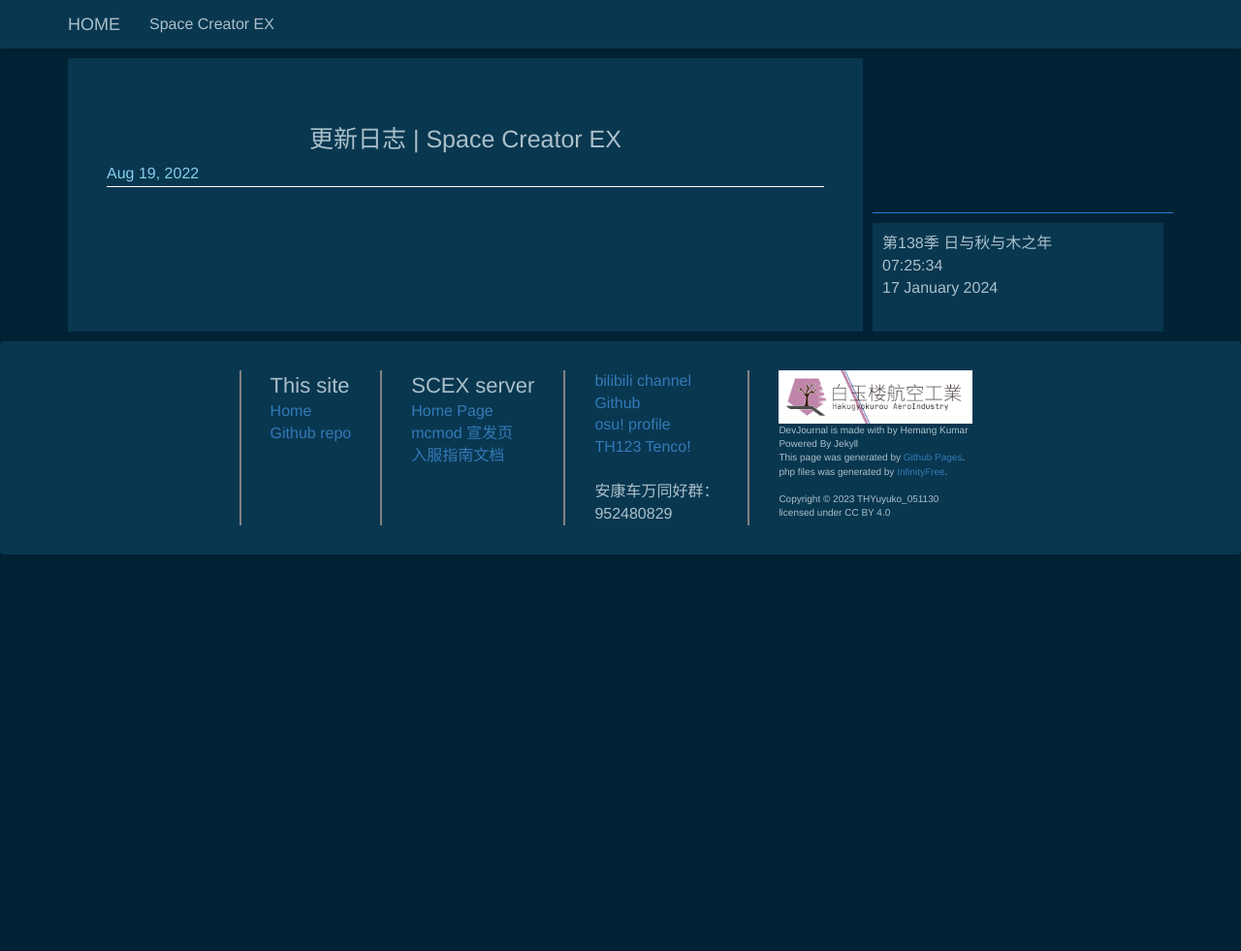
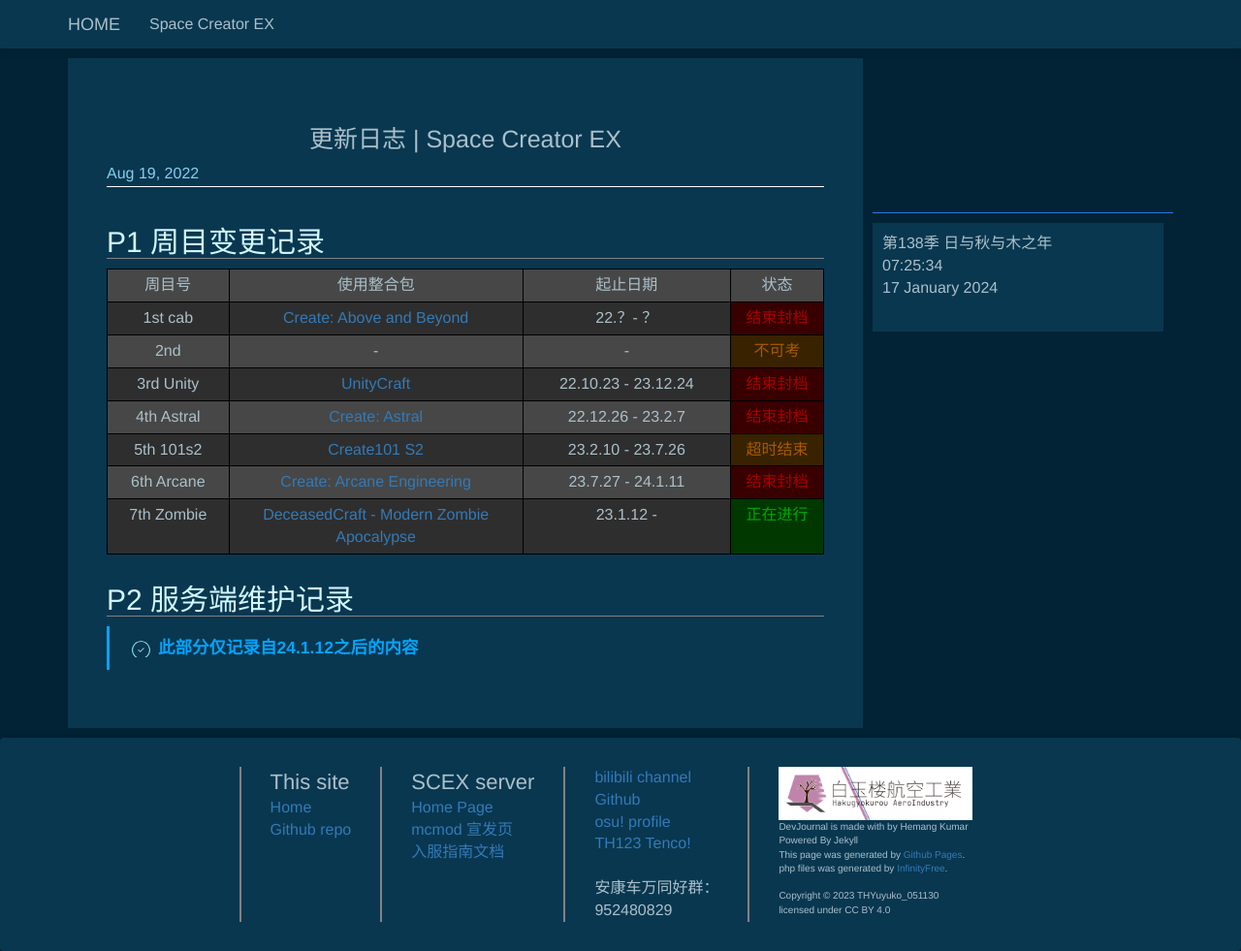
Before and after one commit to x051130x/x051130x.github.io, a Jekyll site: the page built from _posts/2022-8-19-uplog.md, in a window 1280 px wide and 981 px high. Shown: the whole window at 97% size. Built offline with Jekyll 4.4.1, drawn with Linux system fonts in a browser that asks for light colours; nearby versions of some CDN libraries; some web fonts are replaced.

Commit message:
uplog+animation adjust

```diff
--- a/_layouts/post.html
+++ b/_layouts/post.html
@@ -11,7 +11,7 @@ layout: default
 <script>
   document.addEventListener("DOMContentLoaded", function(event) {
     var element = document.querySelector(".post-banner");
-    element.style.maxHeight = "800px";
+    element.style.maxHeight = "580px";
     element.style.padding = "10px";
   });
 </script>
--- a/_posts/2022-8-19-uplog.md
+++ b/_posts/2022-8-19-uplog.md
@@ -2,3 +2,60 @@
 layout: post
 title: 更新日志 | Space Creator EX
 ---
+
+## P1 周目变更记录
+
+<table class="logchart">
+  <tr>
+    <td style="width: 17%;">周目号</td>
+    <td>使用整合包</td>
+    <td style="width: 29%;">起止日期</td>
+    <td style="width: 13%;">状态</td>
+  </tr>
+  <tr>
+    <td>1st cab</td>
+    <td><a href="https://www.mcmod.cn/modpack/312.html">Create: Above and Beyond</a></td>
+    <td>22.？- ？</td>
+    <td style="background-color: #380000;color: #a80000;">结束封档</td>
+  </tr>
+  <tr>
+    <td>2nd</td>
+    <td>-</td>
+    <td>-</td>
+    <td style="background-color: #382200;color: #a85a00;">不可考</td>
+  </tr>
+  <tr>
+    <td>3rd Unity</td>
+    <td><a>UnityCraft</a></td>
+    <td>22.10.23 - 23.12.24</td>
+    <td style="background-color: #380000;color: #a80000;">结束封档</td>
+  </tr>
+  <tr>
+    <td>4th Astral</td>
+    <td><a href="https://www.mcmod.cn/modpack/510.html">Create: Astral</a></td>
+    <td>22.12.26 - 23.2.7</td>
+    <td style="background-color: #380000;color: #a80000;">结束封档</td>
+  </tr>
+  <tr>
+    <td>5th 101s2</td>
+    <td><a href="https://www.mcmod.cn/modpack/172.html">Create101 S2</a></td>
+    <td>23.2.10 - 23.7.26</td>
+    <td style="background-color: #382200;color: #a85a00;">超时结束</td>
+  </tr>
+  <tr>
+    <td>6th Arcane</td>
+    <td><a href="https://www.mcmod.cn/modpack/701.html">Create: Arcane Engineering</a></td>
+    <td>23.7.27 - 24.1.11</td>
+    <td style="background-color: #380000;color: #a80000;">结束封档</td>
+  </tr>
+  <tr>
+    <td>7th Zombie</td>
+    <td><a href="https://www.curseforge.com/minecraft/modpacks/deceasedcraft">DeceasedCraft - Modern Zombie Apocalypse</a></td>
+    <td>23.1.12 - </td>
+    <td style="background-color: #003800;color: #00a800;">正在进行</td>
+  </tr>
+</table>
+
+## P2 服务端维护记录
+
+> **此部分仅记录自24.1.12之后的内容**
--- a/css/main.scss
+++ b/css/main.scss
@@ -199,7 +199,7 @@ h6{
     max-height: 0px;
     overflow: hidden;
     padding: 0px;
-    transition: max-height 0.5s ease-out 1s, padding 0s ease 1s;
+    transition: max-height 0.5s ease-out 0.7s, padding 0s ease 0.7s;
 }
 
 // TOC
@@ -355,7 +355,7 @@ h6{
     margin-bottom: $menubar-sticky-padding;
     margin-right: 10px;
     transform: translateY(100%);
-    transition: transform 1s cubic-bezier(0, 0, 0, 1) 1s;
+    transition: transform 0.8s cubic-bezier(0, 0, 0, 1) 0.5s;
 }
 
 .post-meta {
@@ -441,6 +441,53 @@ h6{
 
 // Serverpages
 
+.logchart{
+    width: 100%;
+    border-collapse: collapse;
+    margin-bottom: 5px;
+}
+
+.logchart caption{
+    font-size: 2em;
+    font-weight: bold;
+    margin: 1em 0;
+}
+
+.logchart th{
+    border: 1px solid #000000;
+    text-align: center;
+    padding: 5px!important;
+}
+
+.logchart td{
+    border: 1px solid #000000;
+    text-align: center;
+    padding: 5px!important;
+}
+
+.logchart thead tr{
+    background-color: #008fa8;
+    color: #ffffff;
+}
+
+.logchart tbody tr:nth-child(odd){
+    background-color: #474747;
+}
+
+.logchart tbody tr:nth-child(even){
+    background-color: #2e2e2e;
+}
+
+.logchart tbody tr:hover{
+    background-color: #03a4fb;
+    color: #022335;
+}
+
+.logchart tfoot tr td{
+    text-align: right;
+    padding-right: 20px;
+}
+
 .serverpage-container{
     display: flex;
     justify-content: center;
@@ -532,7 +579,7 @@ h6{
     display: flex;
     transition: background-color 0.2s ease 0s;
     &:hover{
-        background-color: rgba(0, 0, 0, 0.3);
+        background-color: rgba(0, 0, 0, 0.6);
         transition: background-color 0.5s ease 0.3s;
     }
 }
@@ -541,13 +588,13 @@ h6{
     background-color: #03a4fb;
     color: #03a4fb;
     z-index: -1;
-    position: absolute;
     width: calc(100% + 4px);
     height: calc(100% + 4px);
 }
 
 .serverstate-hov-1{
     @extend .mainintro;
+    border-left: none;
     padding: 0px;
     color: #093750;
     transition: width 0.5s ease 0.1s,color 0.2s ease 0s;
@@ -563,6 +610,7 @@ h6{
 .serverstate-hov-2{
     @extend .serverstate-hov-1;
     margin-right: 0px;
+    background-image: url(/img/mapbg.png);
 }
 
 // DetailsBar
```
Also changed, not shown: _layouts/page.html (line endings or trailing spaces).
